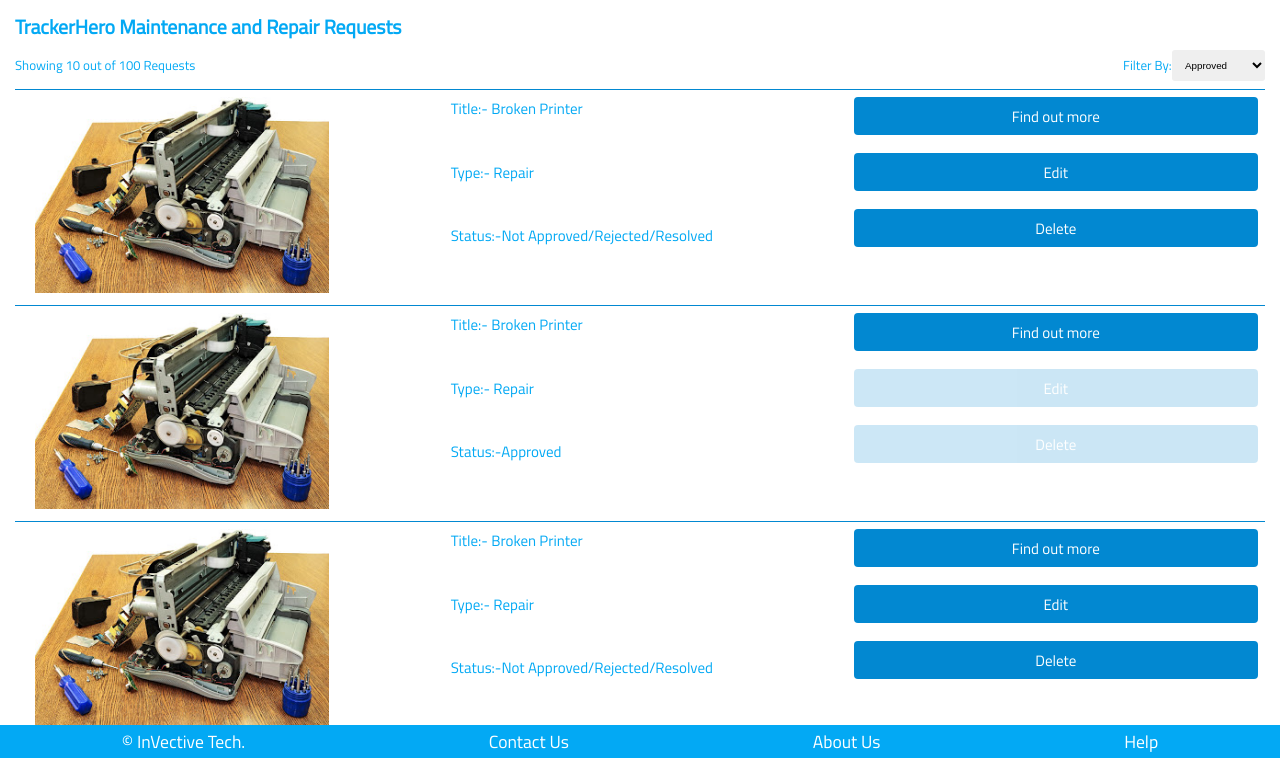
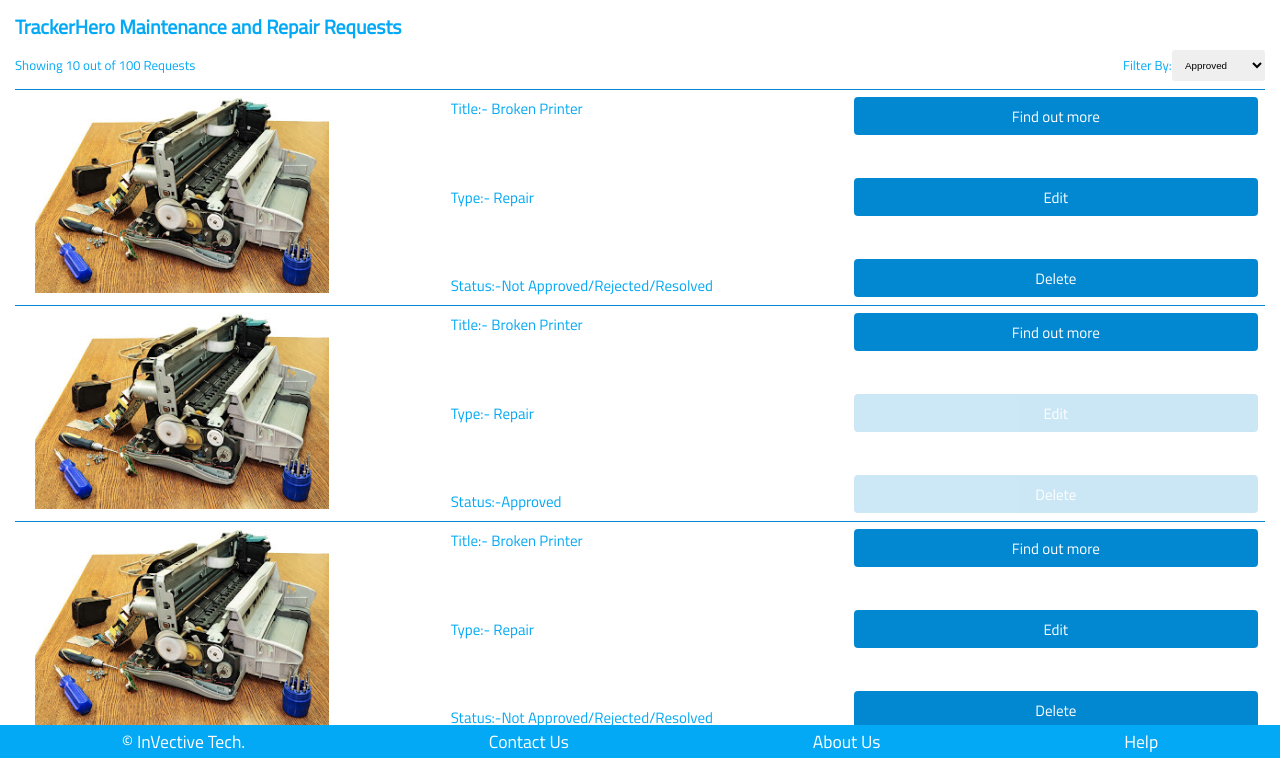
Before and after one commit to LuffyKing/Maintenance-Tracker-App, a plain HTML site: page UI/html/UserViewRequests.html in a window 1280 px wide. Shown: the part 42-800 px from the top of the page. Drawn offline with Linux system fonts and the light colour scheme; a web font is replaced by a local one.

Commit message:
[Feature #157563241] leveled the request picture, details and buttons

```diff
--- a/UI/css/UserViewRequests.css
+++ b/UI/css/UserViewRequests.css
@@ -3,9 +3,6 @@
   margin:auto;
   padding: 2em;
   width:100%;
-}
-body{
-  background-color: #000000;
 }
 main{
   overflow: auto;
@@ -79,7 +76,7 @@ a.but:hover{
 .infoColumn1, .infoColumn2{
   display: flex;
   flex-direction: column;
-  height: 75%;
+  height: 100%;
   justify-content: space-between;
 }
 
```
